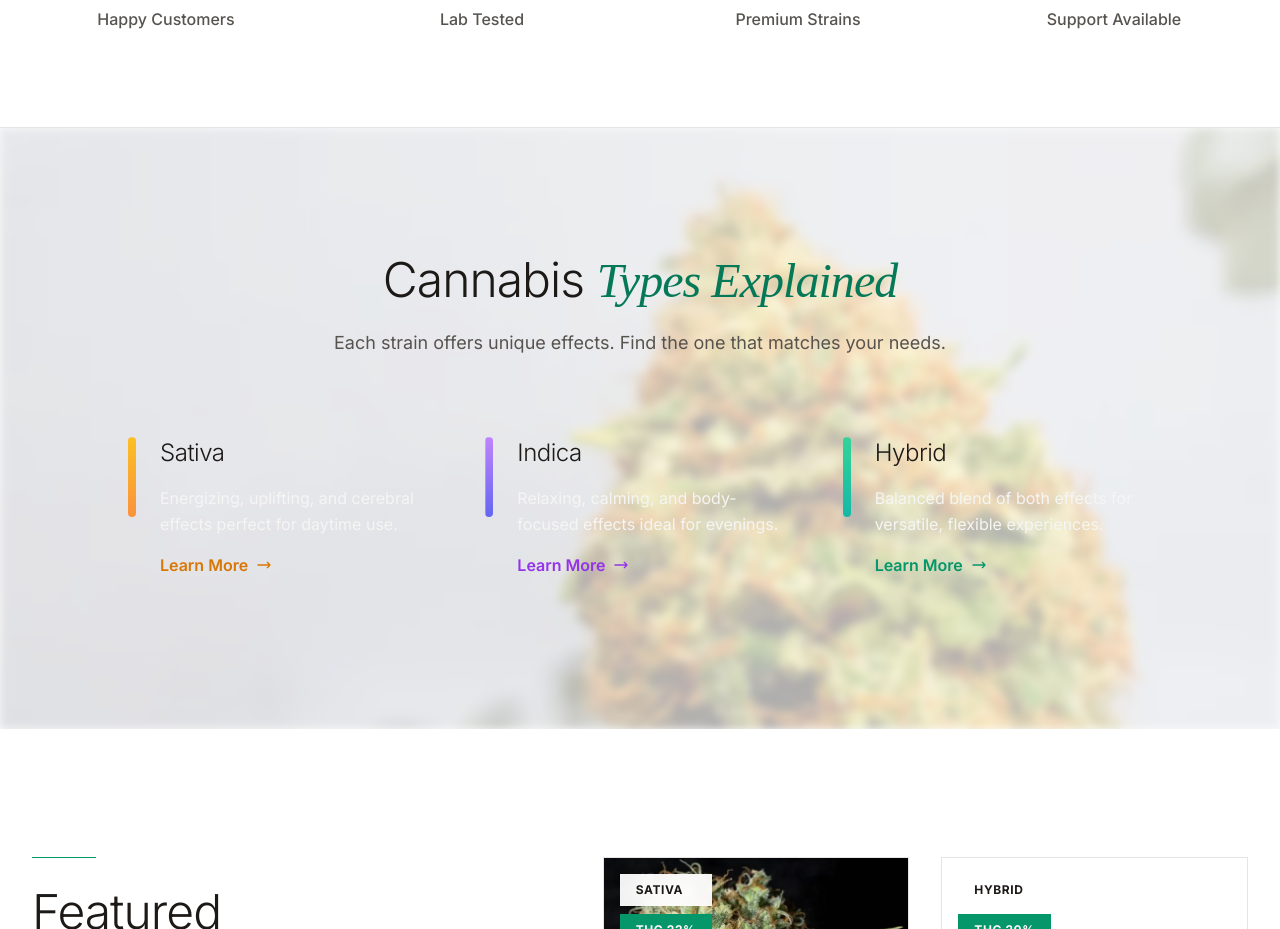
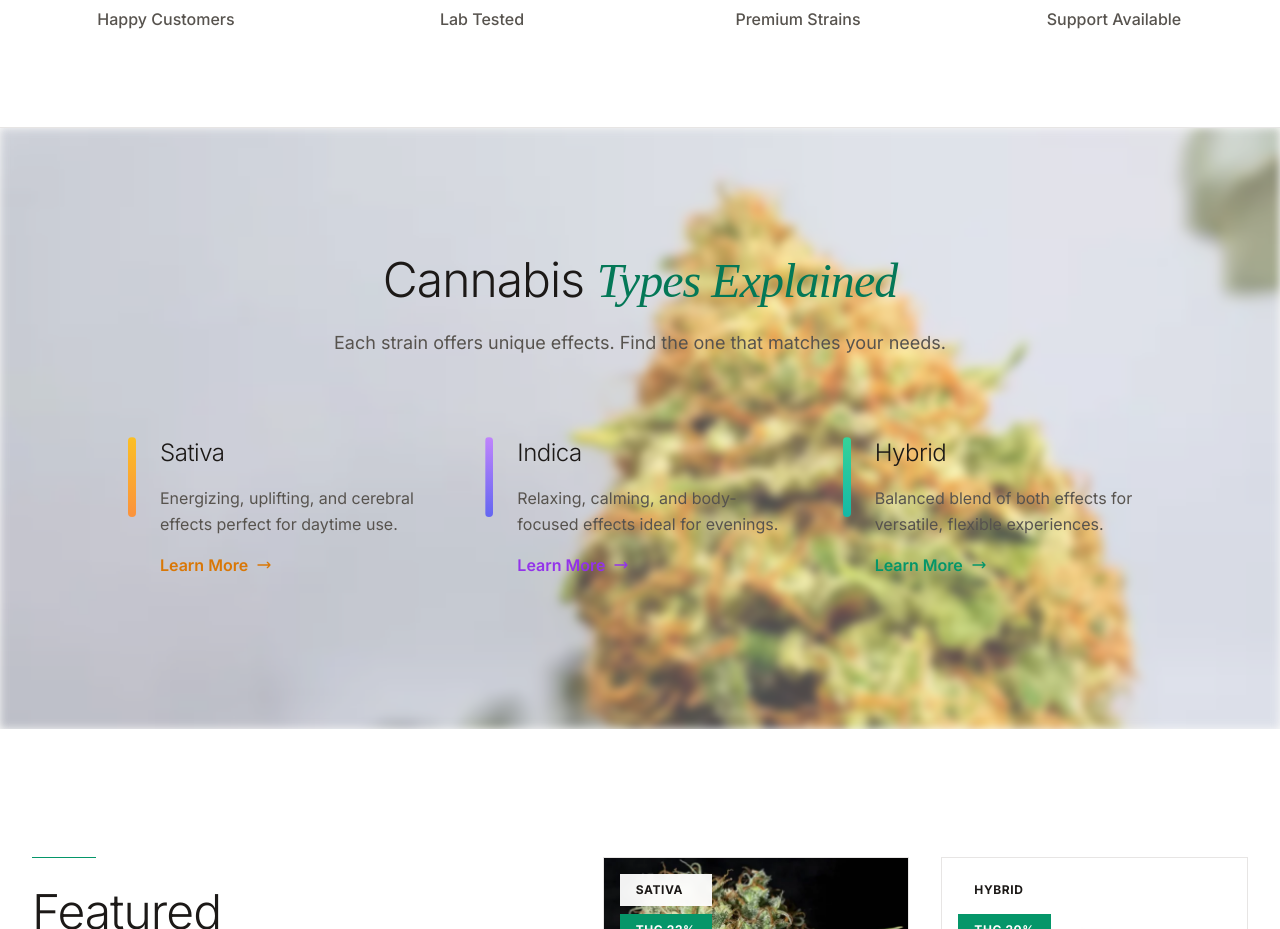
Before and after one commit to saudfaruqi/ecommerce-site, a Next.js app: page / in a window 1280 px wide. Shown: the part 1280-2209 px from the top of the page. Built offline with nearby package versions, Linux system fonts and the light colour scheme; no server answers.

Commit message:
updated design

```diff
--- a/app/page.tsx
+++ b/app/page.tsx
@@ -569,7 +569,7 @@ export default function Home() {
       {/* ── LOCAL IMAGE: imgStrainsSection as background ── */}
       <section className="strain-types py-32 relative overflow-hidden">
         <div className="absolute inset-0">
-          <Image src="/strains-section.webp" alt="Strains section background" fill className="object-cover object-center blur-sm opacity-30" />
+          <Image src="/strains-section.webp" alt="Strains section background" fill className="object-cover object-center blur-sm opacity-70" />
           <div className="absolute inset-0 bg-white/92" />
         </div>
         <div className="mx-auto px-4 sm:px-6 lg:px-8 max-w-7xl w-full relative z-10">
@@ -589,7 +589,7 @@ export default function Home() {
                 <div className="absolute left-0 top-0 w-2 h-20 bg-gradient-to-b from-amber-400 to-orange-400 group-hover:h-full transition-all duration-500 rounded-full"></div>
                 <div className="ml-8 space-y-4">
                   <h3 className="text-2xl font-light text-stone-900">Sativa</h3>
-                  <p className="text-stone-100 leading-relaxed">Energizing, uplifting, and cerebral effects perfect for daytime use.</p>
+                  <p className="text-stone-600 leading-relaxed">Energizing, uplifting, and cerebral effects perfect for daytime use.</p>
                   <div className="flex items-center gap-2 text-amber-600 font-semibold group-hover:gap-4 transition-all">
                     Learn More
                     <svg className="w-4 h-4" fill="none" stroke="currentColor" viewBox="0 0 24 24">
@@ -606,7 +606,7 @@ export default function Home() {
                 <div className="absolute left-0 top-0 w-2 h-20 bg-gradient-to-b from-purple-400 to-indigo-500 group-hover:h-full transition-all duration-500 rounded-full"></div>
                 <div className="ml-8 space-y-4">
                   <h3 className="text-2xl font-light text-stone-900">Indica</h3>
-                  <p className="text-stone-100 leading-relaxed">Relaxing, calming, and body-focused effects ideal for evenings.</p>
+                  <p className="text-stone-600 leading-relaxed">Relaxing, calming, and body-focused effects ideal for evenings.</p>
                   <div className="flex items-center gap-2 text-purple-600 font-semibold group-hover:gap-4 transition-all">
                     Learn More
                     <svg className="w-4 h-4" fill="none" stroke="currentColor" viewBox="0 0 24 24">
@@ -623,7 +623,7 @@ export default function Home() {
                 <div className="absolute left-0 top-0 w-2 h-20 bg-gradient-to-b from-emerald-400 to-teal-500 group-hover:h-full transition-all duration-500 rounded-full"></div>
                 <div className="ml-8 space-y-4">
                   <h3 className="text-2xl font-light text-stone-900">Hybrid</h3>
-                  <p className="text-stone-100 leading-relaxed">Balanced blend of both effects for versatile, flexible experiences.</p>
+                  <p className="text-stone-600 leading-relaxed">Balanced blend of both effects for versatile, flexible experiences.</p>
                   <div className="flex items-center gap-2 text-emerald-600 font-semibold group-hover:gap-4 transition-all">
                     Learn More
                     <svg className="w-4 h-4" fill="none" stroke="currentColor" viewBox="0 0 24 24">
```
